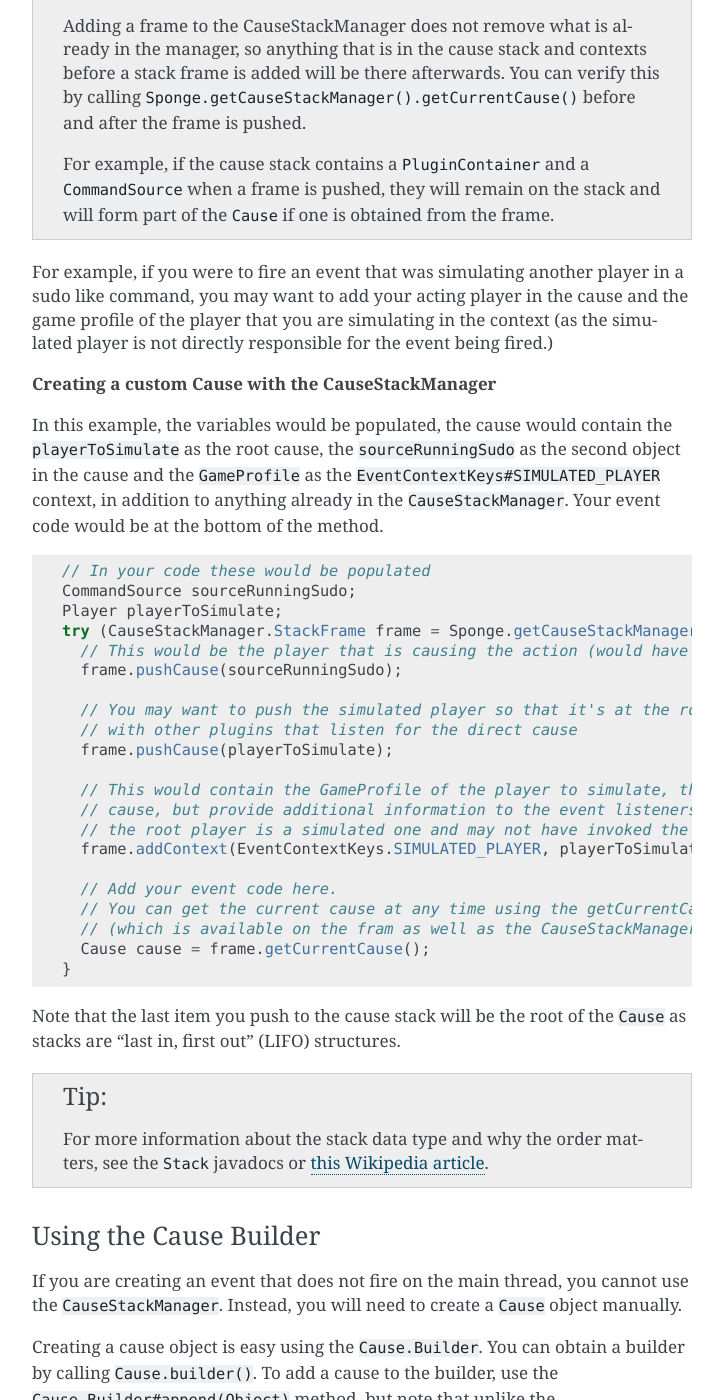
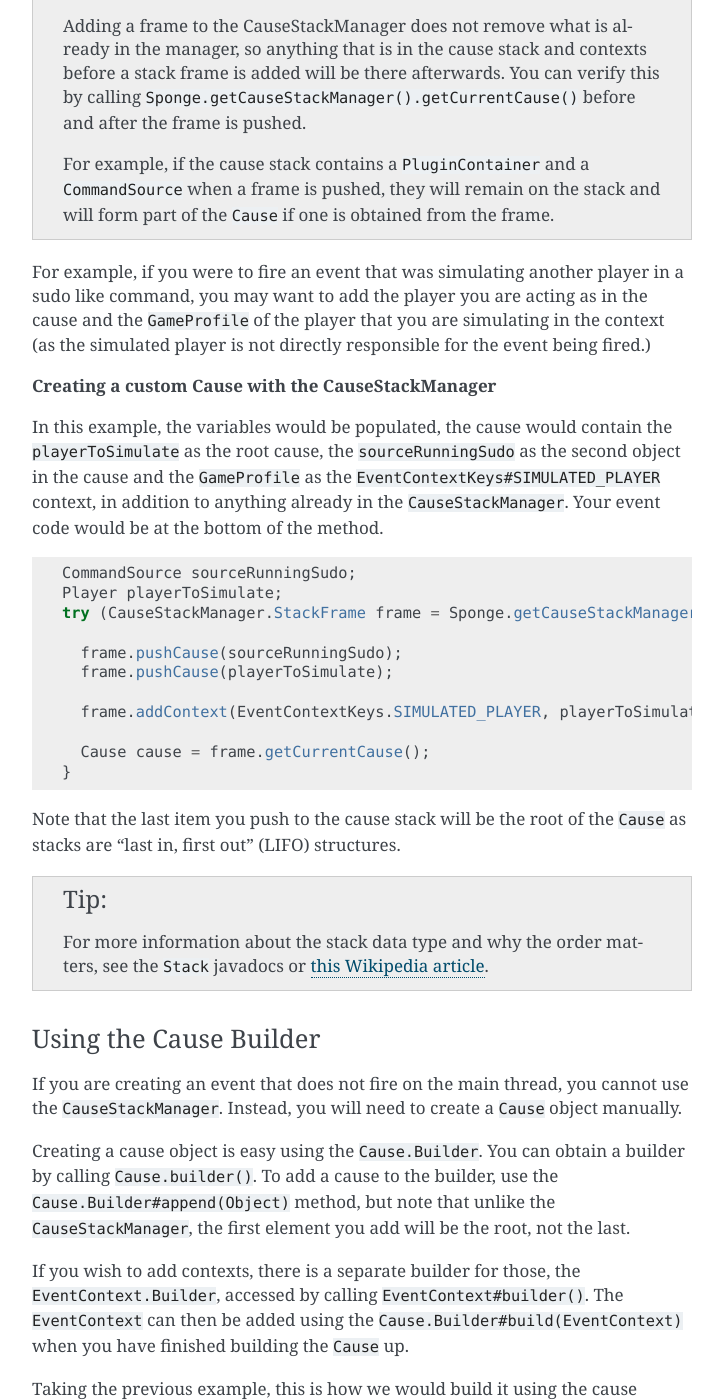
Before and after one commit to SpongePowered/SpongeDocs, a Sphinx documentation site: the page built from source/plugin/event/causes.rst, in a window 1280 px wide and 1400 px high, scrolled down 3809 px. Shown: the whole window, without its empty margins (388-1111 px from the left). Built offline with Sphinx 7.4.7, drawn with Linux system fonts in a browser that asks for light colours; pages that are not in the unit, such as notebooks, are missing from menus; cross-references to code outside the pages are shown as plain code; some of the changed text lies outside the part shown.

Commit message:
Address comments

```diff
--- a/source/plugin/event/causes.rst
+++ b/source/plugin/event/causes.rst
@@ -130,7 +130,7 @@ objects.
     Some common identifying names for ``EventContextKey``\s are present as static fields in the
     ``EventContextKeys`` class.
 
-Creating custom Causes
+Creating Custom Causes
 ~~~~~~~~~~~~~~~~~~~~~~
 
 Creating a cause is easy, but depends on whether you are creating your cause on the main server
@@ -174,7 +174,7 @@ its original state.
     the frame.
 
 For example, if you were to fire an event that was simulating another player in a sudo like command,
-you may want to add your acting player in the cause and the game profile of the player that you are
+you may want to add the player you are acting as in the cause and the ``GameProfile`` of the player that you are
 simulating in the context (as the simulated player is not directly responsible for the event being fired.)
 
 **Creating a custom Cause with the CauseStackManager**
@@ -186,25 +186,15 @@ as the :javadoc:`EventContextKeys#SIMULATED_PLAYER` context, in addition to anyt
 
 .. code-block:: java
 
-    // In your code these would be populated
     CommandSource sourceRunningSudo;
     Player playerToSimulate;
     try (CauseStackManager.StackFrame frame = Sponge.getCauseStackManager().pushCauseFrame()) {
-      // This would be the player that is causing the action (would have run the /sudo command)
+
       frame.pushCause(sourceRunningSudo);
-
-      // You may want to push the simulated player so that it's at the root for compatibility
-      // with other plugins that listen for the direct cause
       frame.pushCause(playerToSimulate);
 
-      // This would contain the GameProfile of the player to simulate, they are not a direct
-      // cause, but provide additional information to the event listeners so that they know
-      // the root player is a simulated one and may not have invoked the event.
       frame.addContext(EventContextKeys.SIMULATED_PLAYER, playerToSimulate.getProfile());
 
-      // Add your event code here.
-      // You can get the current cause at any time using the getCurrentCause method
-      // (which is available on the fram as well as the CauseStackManager)
       Cause cause = frame.getCurrentCause();
     }
 
```
Also changed, not shown: other parts of source/plugin/event/causes.rst (+5 -5 lines).
